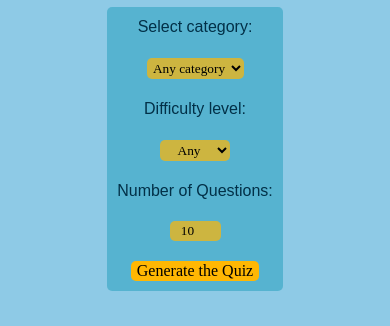
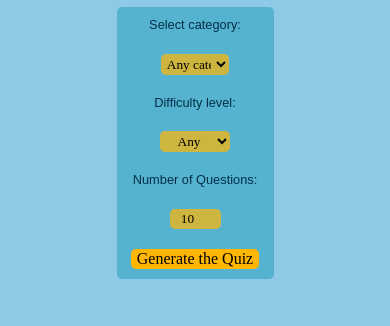
Before and after one commit to GabrielaNikolova/quiz-app-typescript, a website with bundled scripts: page dist/index.html in a window 390 px wide. Shown: the part 66-392 px from the top of the page. Built offline with nearby package versions, Linux system fonts and the light colour scheme; no server answers; a web font is replaced by a local one.

Commit message:
refactor(style.css): change some css properties

```diff
--- a/src/app.ts
+++ b/src/app.ts
@@ -278,7 +278,7 @@ function resetQuiz(newGameBtn: Button) {
     });
 }
 
-// to convert html entities into normal text
+// to convert html text into normal text
 function HTMLDecode(textString: string) {
     let doc = new DOMParser().parseFromString(textString, "text/html");
     return doc.documentElement.textContent;
--- a/src/public/style.css
+++ b/src/public/style.css
@@ -26,9 +26,8 @@
 
 #page-layout {
   display: grid;
-  grid-template-columns: repeat(auto-fill, minmax(200px, 2fr));
-  /* grid-template-columns: repeat(6, 2fr); */
-  grid-template-rows: 30rem auto;
+  grid-template-columns: repeat(auto-fill, minmax(150px, 2fr));
+  grid-template-rows: auto auto;
   gap: 1rem;
   width: 100%;
   max-height: 100vh;
@@ -75,7 +74,7 @@ p {
   align-self: center;
   max-width: 100%;
   max-height: 100%;
-  padding: 10rem 8rem 5rem 8rem;
+  padding: 5rem;
 }
 
 .page-container {
@@ -83,7 +82,6 @@ p {
   grid-area: 2/1/-1/-1;
   justify-self: center;
   align-self: center;
-  max-height: 100vh;
 }
 
 .page-header h1 {
@@ -111,9 +109,13 @@ p {
   border-radius: var(--border-radius);
   font-family: "Patrick Hand SC";
   text-align: center;
+  max-width: 100%;
   border-style: none;
   padding: 0.2rem;
   margin: 2rem;
+}
+#category {
+  max-width: 50%;
 }
 
 .questions-container {
@@ -165,6 +167,7 @@ p {
   background-color: rgb(33, 158, 188, 0.5);
   border-radius: var(--border-radius);
   padding: 2rem;
+  margin: 3rem;
 }
 
 .result {
@@ -172,23 +175,20 @@ p {
   font-size: var(--font-size-md);
 }
 
-.result-buttons {
-  display: flex;
-  justify-content: space-between;
-}
-
-.new-game,
-.download {
+.new-game {
   margin: 1rem;
 }
 
-@media screen and (max-width: 768px) {
+@media screen and (max-width: 780px) {
   .page-header {
-    padding: 3rem;
+    display: flex;
+    flex-direction: column;
+    font-size: var(--font-size-sm);
+    padding: 2rem;
   }
 }
 
-@media screen and (max-width: 650px) {
+@media screen and (max-width: 680px) {
   #page-layout {
     display: flex;
     flex-direction: column;
```
